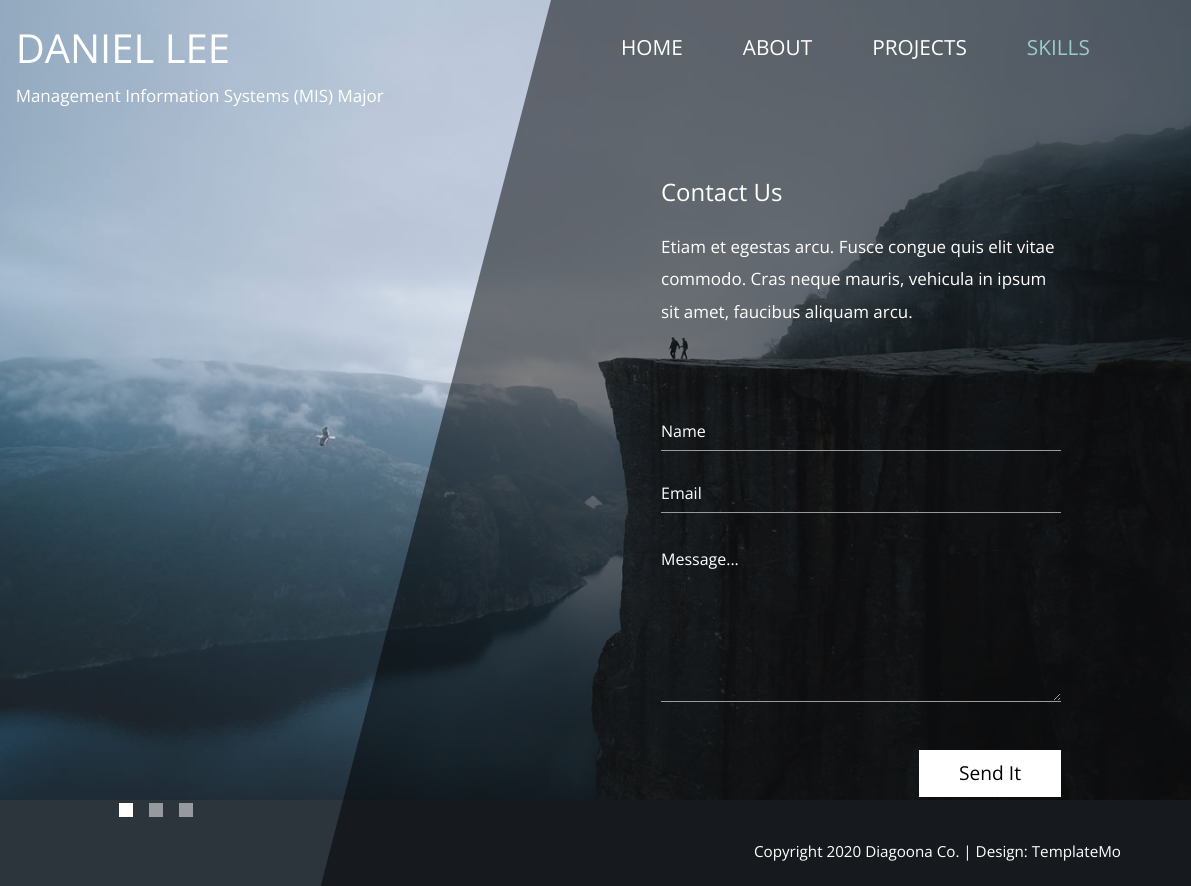
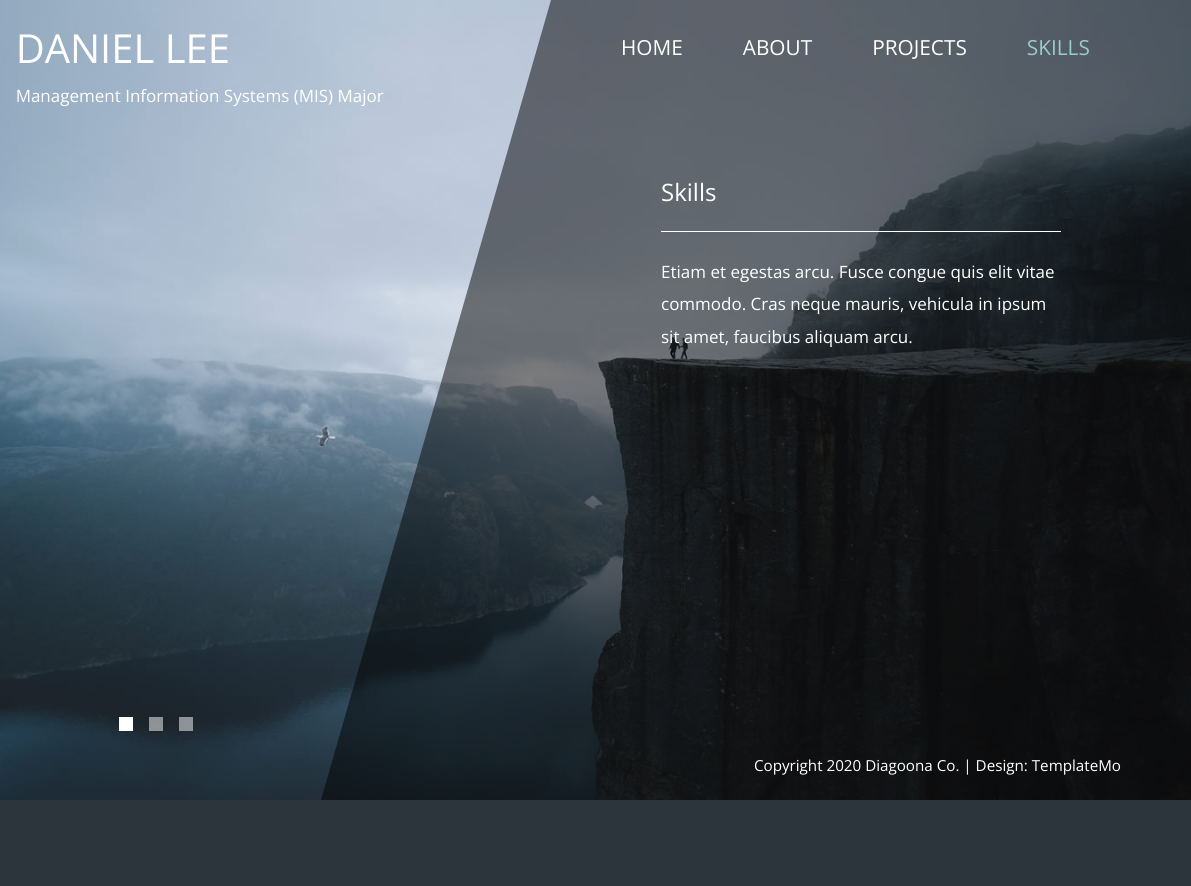
Before and after one commit to danlee77/danlee77.github.io, a plain HTML site: page skills.html in a window 1280 px wide. Shown: the full height of the page, 89-1280 px from the left. After the commit the page ends 800 px from the top, so only its background shows below. Drawn offline with nearby package versions, Linux system fonts and the light colour scheme.

Commit message:
project page and skills page edited

```diff
--- a/skills.html
+++ b/skills.html
@@ -57,22 +57,9 @@
                 <div class="tm-col-left"></div>
                 <main class="tm-col-right tm-contact-main"> <!-- Content -->
                     <section class="tm-content tm-contact">
-                        <h2 class="mb-4 tm-content-title">Contact Us</h2>
+                        <h2 class="mb-4 tm-content-title">Skills</h2>
+                        <hr class="mb-4">
                         <p class="mb-85">Etiam et egestas arcu. Fusce congue quis elit vitae commodo. Cras neque mauris, vehicula in ipsum sit amet, faucibus aliquam arcu.</p>
-                        <form id="contact-form" action="" method="POST">
-                            <div class="form-group mb-4">
-                                <input type="text" name="name" class="form-control" placeholder="Name" required="" />
-                            </div>
-                            <div class="form-group mb-4">
-                                <input type="email" name="email" class="form-control" placeholder="Email" required="" />
-                            </div>
-                            <div class="form-group mb-5">
-                                <textarea rows="6" name="message" class="form-control" placeholder="Message..." required=""></textarea>
-                            </div>
-                            <div class="text-right">
-                                <button type="submit" class="btn btn-big btn-primary">Send It</button>
-                            </div>
-                        </form>
                     </section>
                 </main>
             </div>
```
Also changed, not shown: projects.html (+3 -1 lines).
